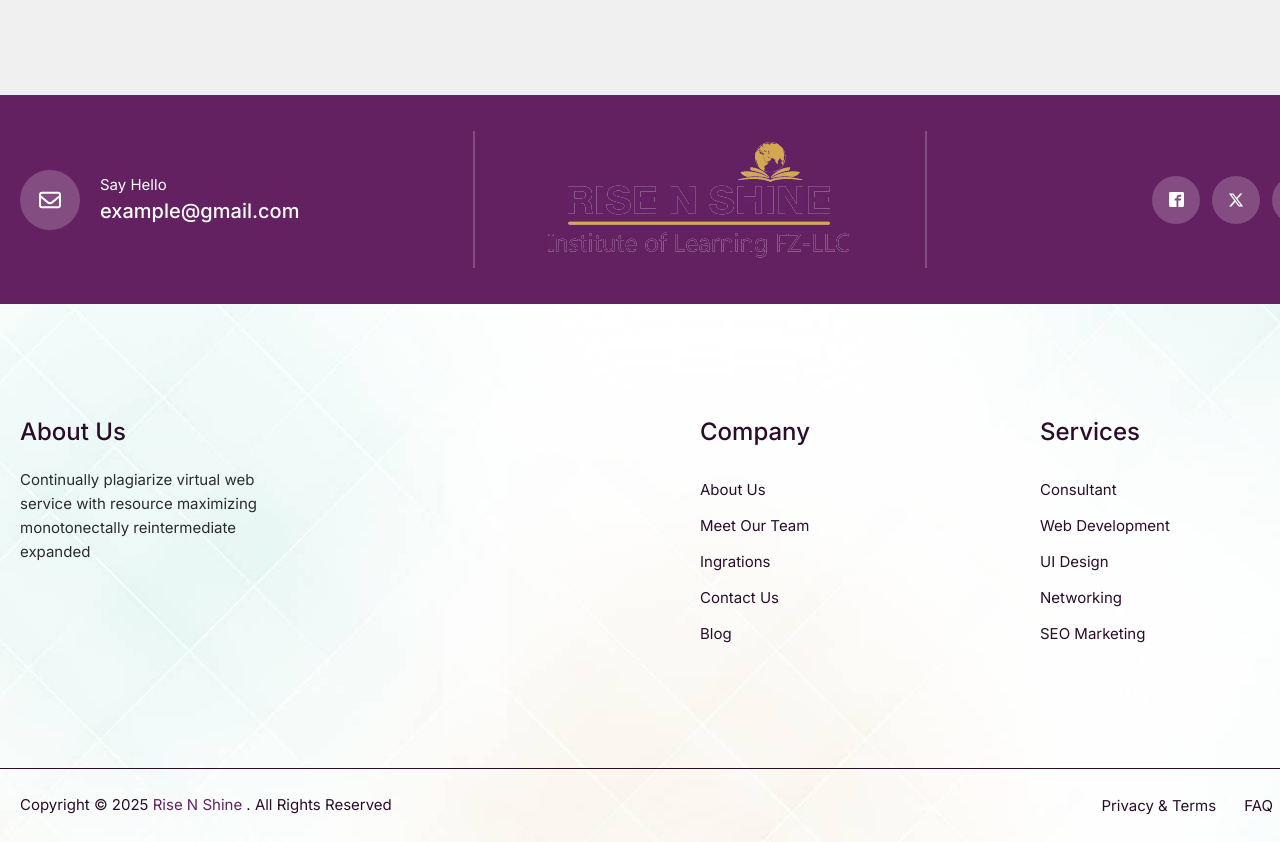
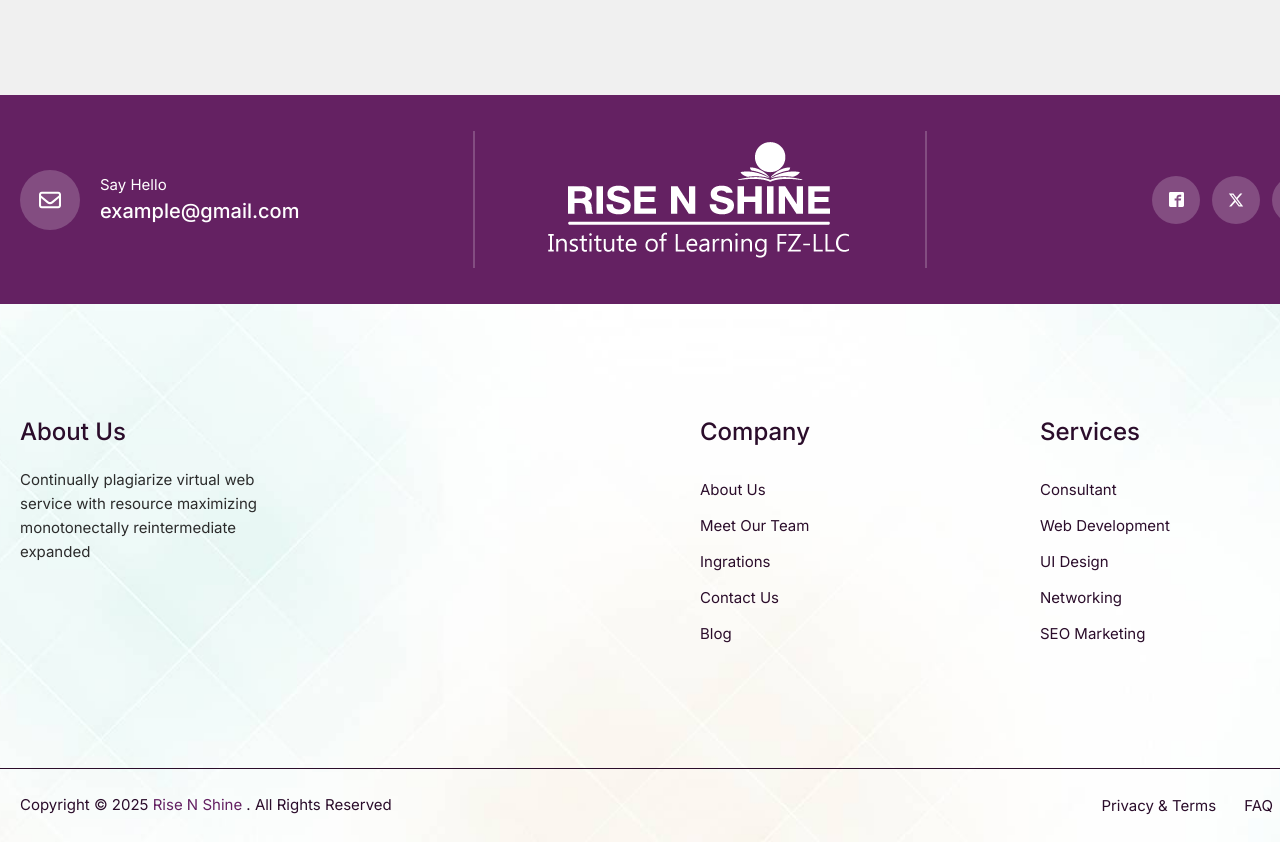
Before and after one commit to thecoderashok/rise-n-shine, a React (Vite) app: page / in a window 1280 px wide. Shown: the part 3060-3902 px from the top of the page. Built offline with nearby package versions, Linux system fonts and the light colour scheme.

Commit message:
yftwecvfuwef

```diff
--- a/src/components/Footer/Footer.jsx
+++ b/src/components/Footer/Footer.jsx
@@ -35,6 +35,7 @@ const Footer = () => {
                                 <img
                                     src={footerLogo}
                                     draggable='false'
+                                    className='invert brightness-0'
                                 />
                             </Link>
                         </div>
```
